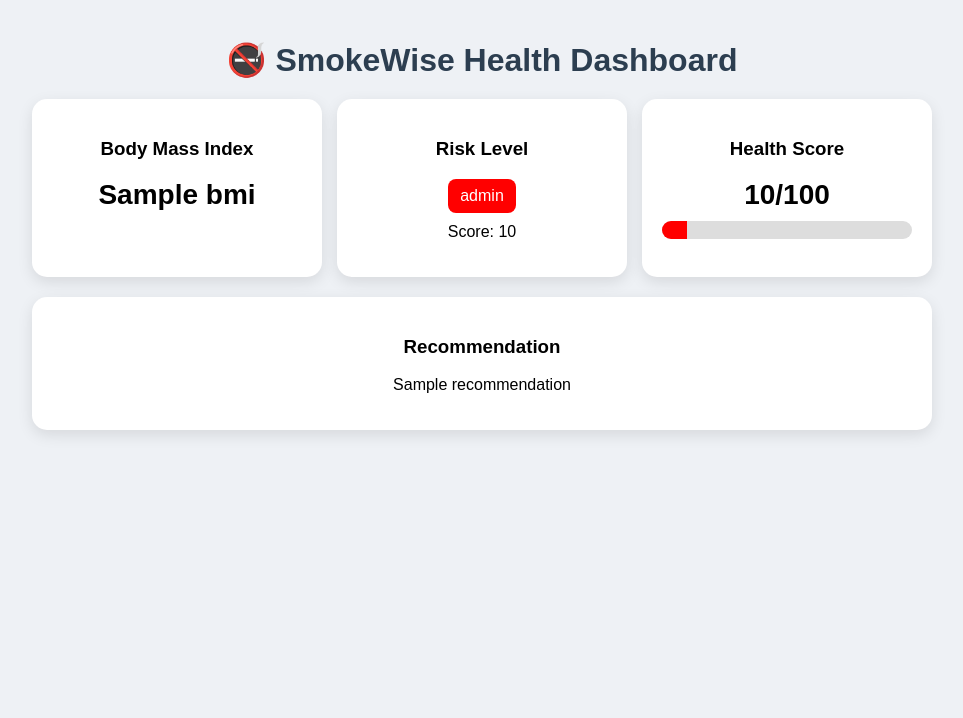
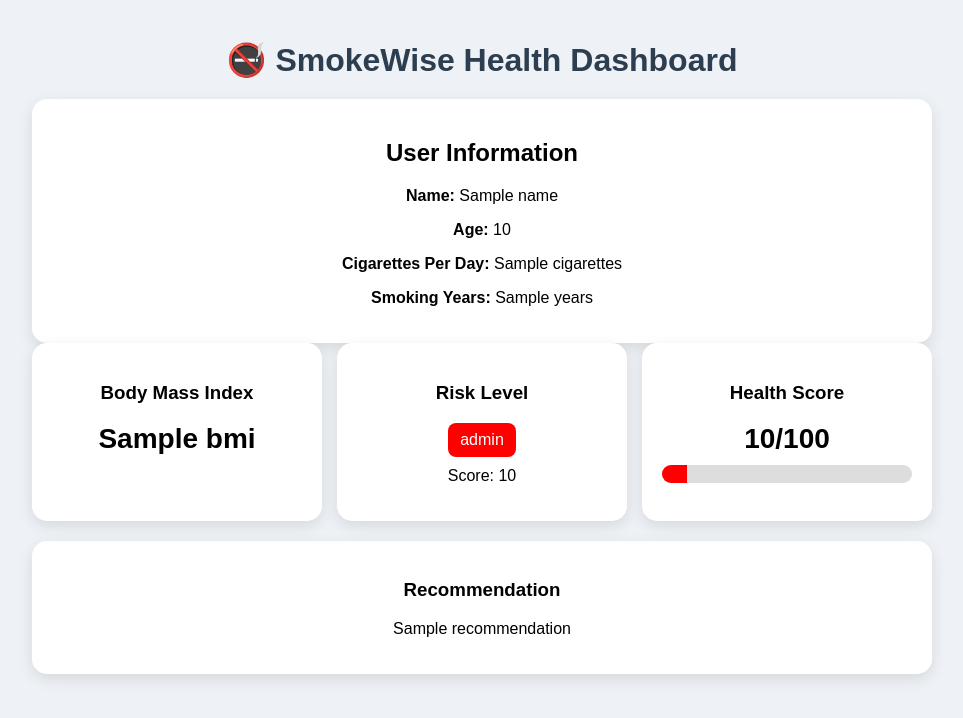
Before and after one commit to eshitachoudhary25/SmokeWise, a Flask app: template templates/result.html in a window 1280 px wide. Shown: the top 718 px of the page, without its empty margins (158-1121 px from the left). Run offline with Flask 3, Linux system fonts and the light colour scheme; the template is opened without the code that fills it: most values are stand-ins (such as "Sample title", 1, 10 or a date in 2020).

Commit message:
Add user information display to result.html
Added user information section to result.html

```diff
--- a/templates/result.html
+++ b/templates/result.html
@@ -64,6 +64,14 @@
 <div class="container">
 
     <h1>🚭 SmokeWise Health Dashboard</h1>
+    <div class="card">
+    <h2>User Information</h2>
+
+    <p><b>Name:</b> {{ name }}</p>
+    <p><b>Age:</b> {{ age }}</p>
+    <p><b>Cigarettes Per Day:</b> {{ cigarettes }}</p>
+    <p><b>Smoking Years:</b> {{ years }}</p>
+</div>
 
     <div class="grid">
 
```
